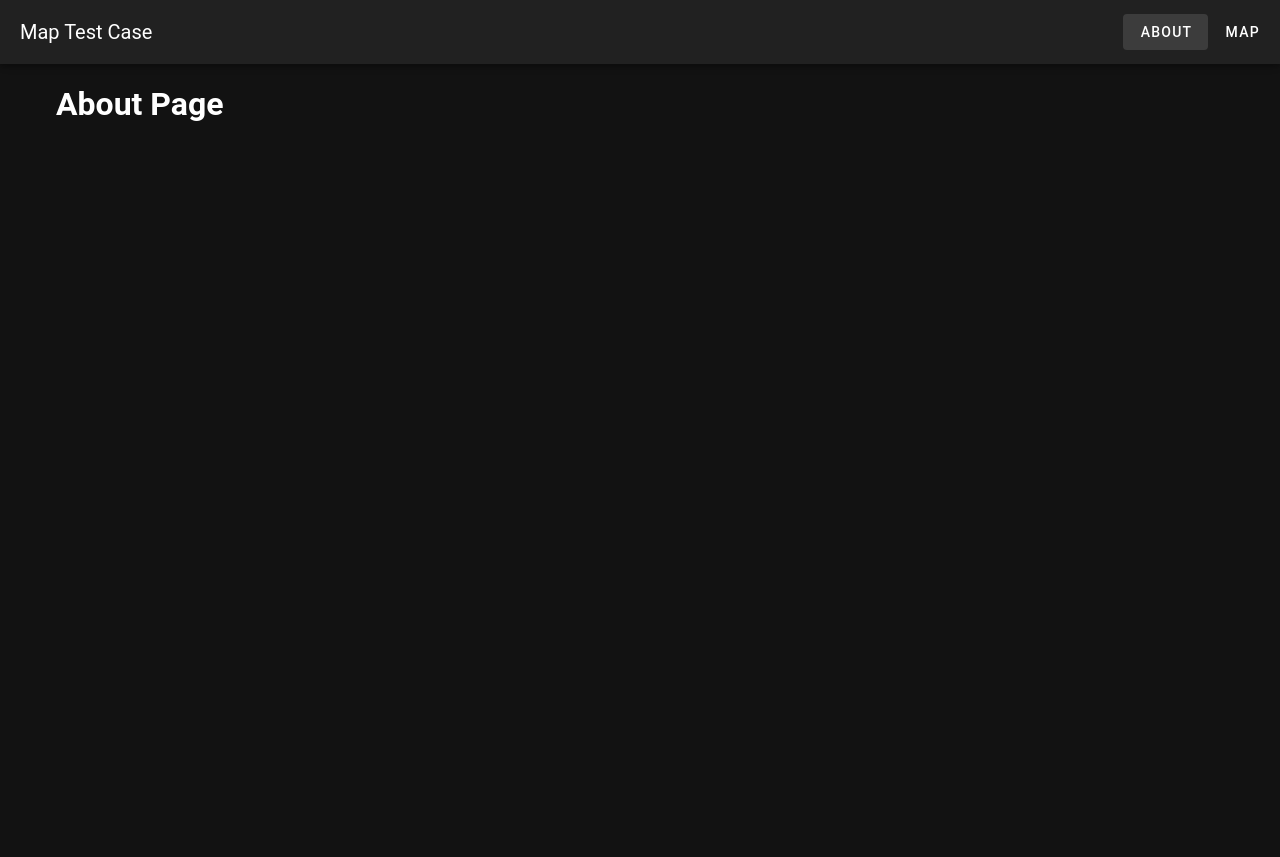
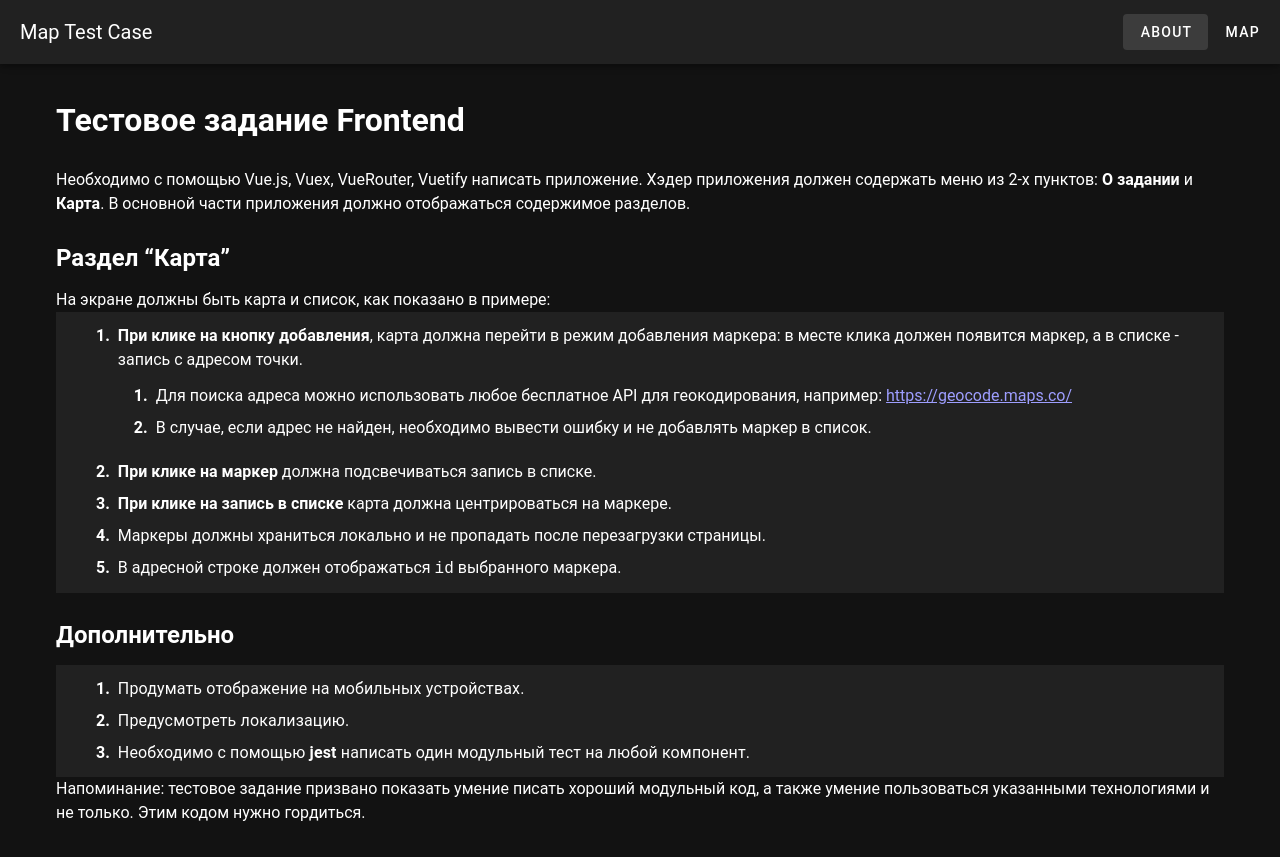
Before and after one commit to chernomord/test-case-zero, a Vue app: page /About in a window 1280 px wide. Before the commit the page ends 800 px from the top, so only its background shows below. Built offline with nearby package versions, Linux system fonts and the light colour scheme.

Commit message:
feat: about - content

```diff
--- a/src/pages/About.vue
+++ b/src/pages/About.vue
@@ -3,11 +3,103 @@
 </script>
 
 <template>
-  <v-container>
-    <h1>About Page</h1>
+  <v-container fluid>
+    <v-container>
+      <v-row>
+        <v-col cols="12">
+          <h1 class="display-1">Тестовое задание Frontend</h1>
+        </v-col>
+      </v-row>
+
+      <v-row>
+        <v-col cols="12">
+          <p>
+            Необходимо с помощью Vue.js, Vuex, VueRouter, Vuetify написать приложение. Хэдер приложения должен содержать меню из 2-х пунктов: <strong>О задании</strong> и <strong>Карта</strong>. В основной части приложения должно отображаться содержимое разделов.
+          </p>
+
+          <h2 class="title mb-3 mt-6">Раздел “Карта”</h2>
+          <p>На экране должны быть карта и список, как показано в примере:</p>
+
+          <ol class="v-list v-list--dense" style="padding-left: 1.5rem;">
+            <li class="v-list-item">
+              <div class="v-list-item__content">
+                <strong>При клике на кнопку добавления</strong>, карта должна перейти в режим добавления маркера:
+                в месте клика должен появится маркер, а в списке - запись с адресом точки.
+                <ol class="v-list v-list--dense">
+                  <li class="v-list-item">
+                    <span>Для поиска адреса можно использовать любое бесплатное API для геокодирования, например:
+                      <a href="https://geocode.maps.co/" target="_blank">https://geocode.maps.co/</a></span>
+                  </li>
+                  <li class="v-list-item">
+                    В случае, если адрес не найден, необходимо вывести ошибку и не добавлять маркер в список.
+                  </li>
+                </ol>
+              </div>
+            </li>
+
+            <li class="v-list-item">
+              <div class="v-list-item__content">
+                <strong>При клике на маркер</strong> должна подсвечиваться запись в списке.
+              </div>
+            </li>
+
+            <li class="v-list-item">
+              <div class="v-list-item__content">
+                <strong>При клике на запись в списке</strong> карта должна центрироваться на маркере.
+              </div>
+            </li>
+
+            <li class="v-list-item">
+              <div class="v-list-item__content">
+                Маркеры должны храниться локально и не пропадать после перезагрузки страницы.
+              </div>
+            </li>
+
+            <li class="v-list-item">
+              <div class="v-list-item__content">
+                В адресной строке должен отображаться <code>id</code> выбранного маркера.
+              </div>
+            </li>
+          </ol>
+
+          <h2 class="title mb-3 mt-6">Дополнительно</h2>
+          <ol class="v-list v-list--dense" style="padding-left: 1.5rem;">
+            <li class="v-list-item">
+              <v-list-item-title>Продумать отображение на мобильных устройствах.</v-list-item-title>
+            </li>
+            <li class="v-list-item">
+              <v-list-item-title>Предусмотреть локализацию.</v-list-item-title>
+            </li>
+            <li class="v-list-item">
+              <v-list-item-title>Необходимо с помощью <strong>jest</strong> написать один модульный тест на любой компонент.</v-list-item-title>
+            </li>
+          </ol>
+
+          <p>
+            Напоминание: тестовое задание призвано показать умение писать хороший модульный код, а также умение пользоваться указанными технологиями и не только. Этим кодом нужно гордиться.
+          </p>
+        </v-col>
+      </v-row>
+    </v-container>
   </v-container>
 </template>
 
-<style scoped lang="sass">
+<style scoped>
+/* Стили для списков */
+ol.v-list {
+  counter-reset: item;
+  list-style: none;
+}
 
+ol.v-list > li.v-list-item {
+  counter-increment: item;
+  align-self: baseline;
+  align-items: baseline;
+}
+
+ol.v-list > li.v-list-item::before {
+  content: counter(item) ". ";
+  font-weight: bold;
+  margin-right: 8px;
+}
 </style>
```
